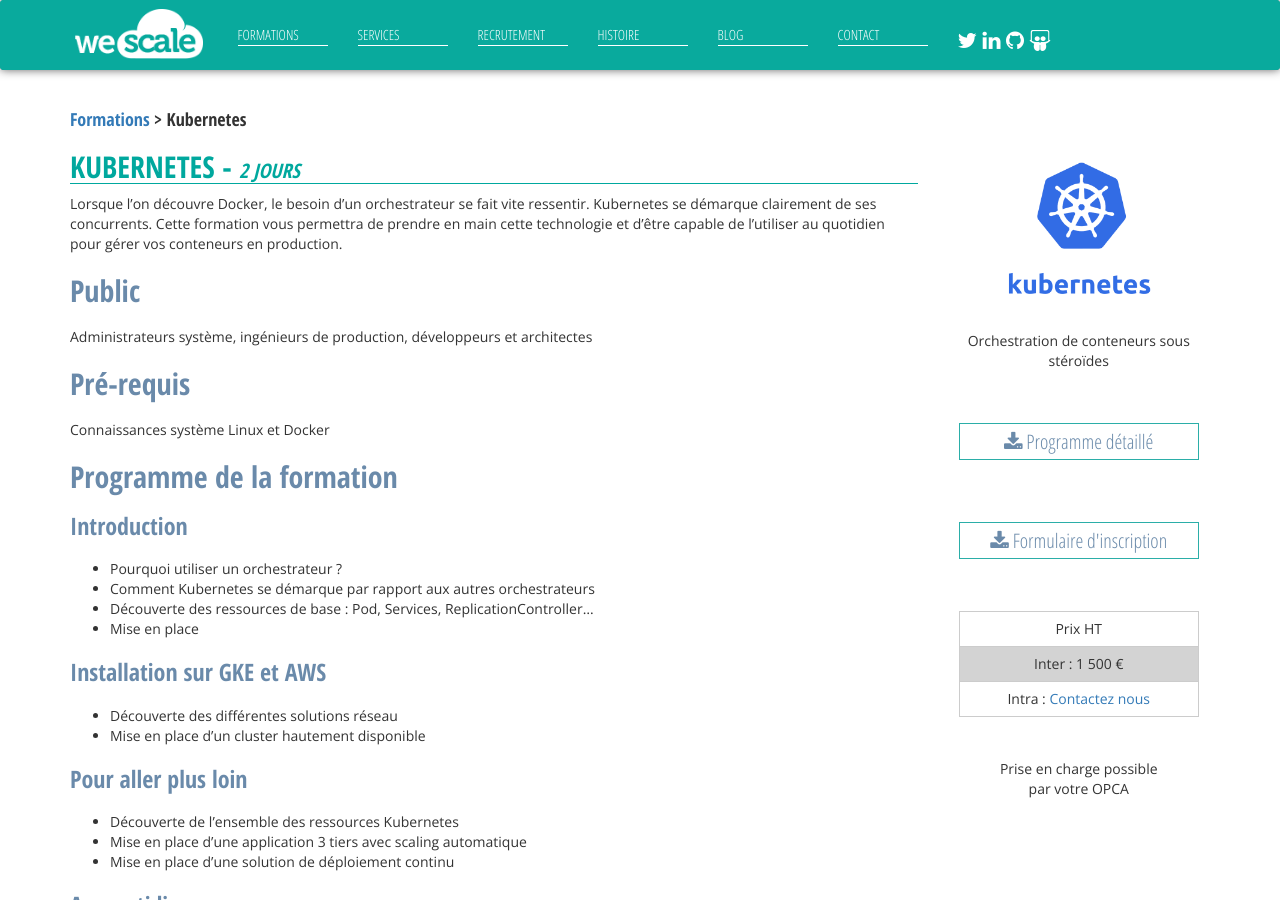
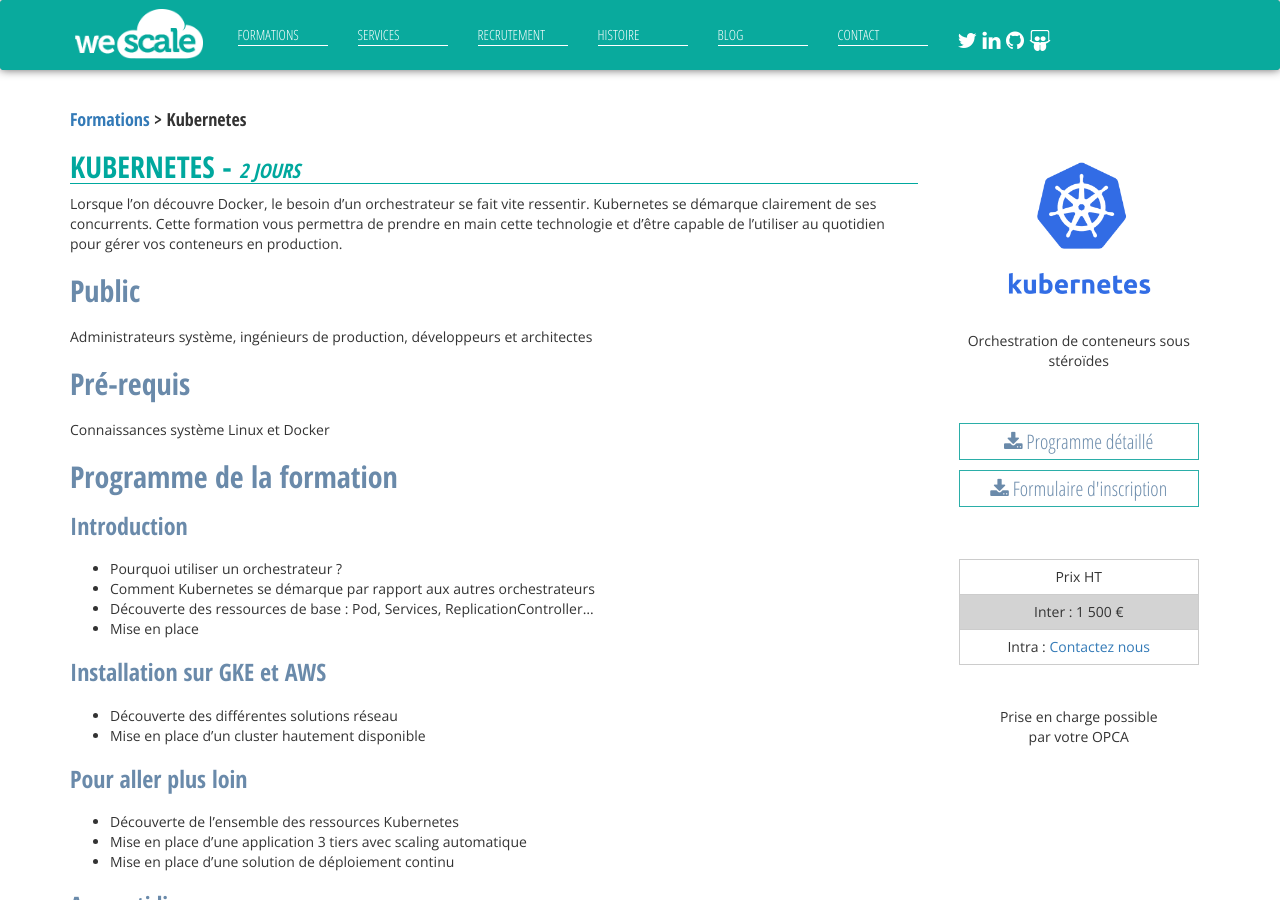
Before and after one commit to wescale/wescale-site, a Jekyll site: the page built from _formations/Kubernetes.md, in a window 1280 px wide and 900 px high. Built offline with Jekyll 4.4.1, drawn with Linux system fonts in a browser that asks for light colours; nearby versions of some CDN libraries; comment, search, counter and statistics services are not loaded.

Commit message:
delate space

```diff
--- a/_layouts/formation.html
+++ b/_layouts/formation.html
@@ -23,9 +23,6 @@
               <div class="formation-block">
                 <a href="{{ page.pdf| relative_url }}" class="button"><i class="fa fa-download" aria-hidden="true"></i>
  Programme détaillé</a>
-              </div>
-
-              <div class="formation-block">
                 <a href="{{"/pdf/formulaire_inscription.pdf"| relative_url}}" class="button"><i class="fa fa-download" aria-hidden="true"></i>
  Formulaire d'inscription</a>
               </div>
```
